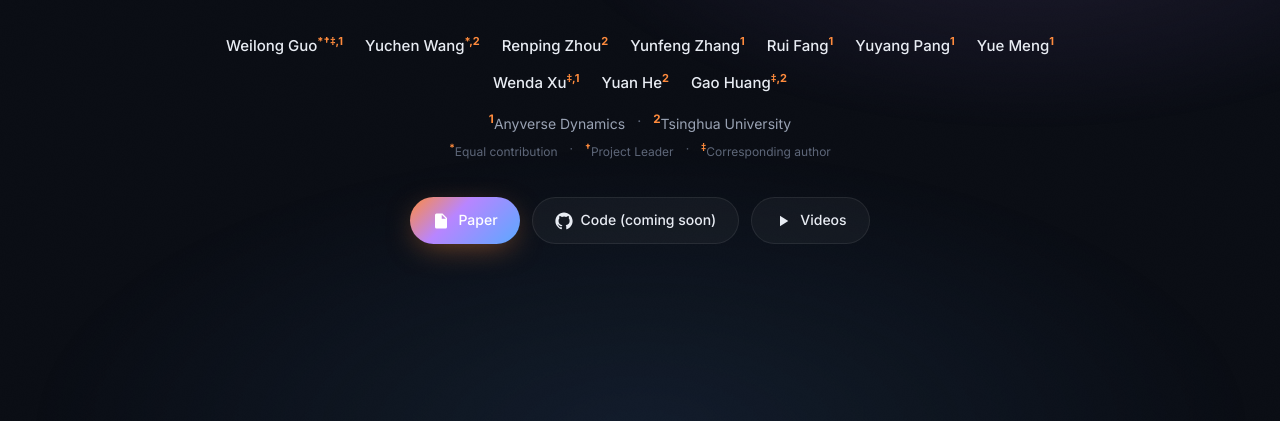
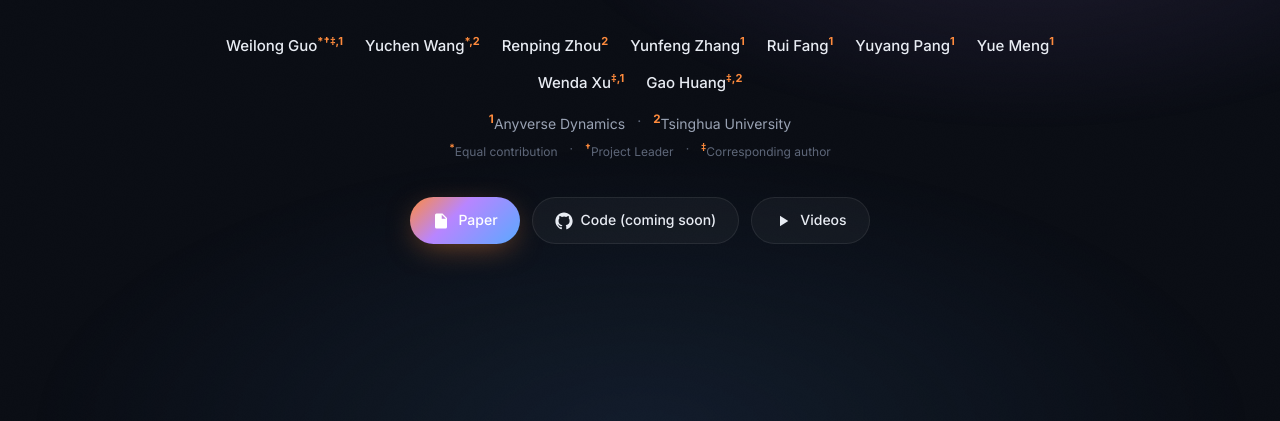
Before and after one commit to Kingdroper/AVP, a plain HTML site: page index.html in a window 1280 px wide. Shown: the part 368-789 px from the top of the page. Drawn offline with Linux system fonts and the light colour scheme.

Commit message:
Comment out

```diff
--- a/index.html
+++ b/index.html
@@ -60,7 +60,7 @@
       <span class="author"><a href="mailto:yuyang.pang@anyverse.com">Yuyang Pang</a><sup>1</sup></span>
       <span class="author"><a href="#">Yue Meng</a><sup>1</sup></span>
       <span class="author"><a href="#">Wenda Xu</a><sup>‡,1</sup></span>
-      <span class="author"><a href="#">Yuan He</a><sup>2</sup></span>
+      <!-- <span class="author"><a href="#">Yuan He</a><sup>2</sup></span> -->
       <span class="author"><a href="#">Gao Huang</a><sup>‡,2</sup></span>
     </div>
 
```
Also changed, not shown: 1 other file.
